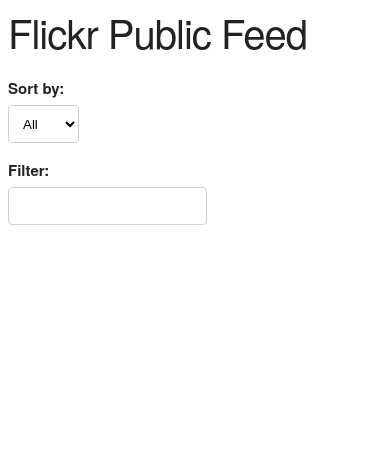
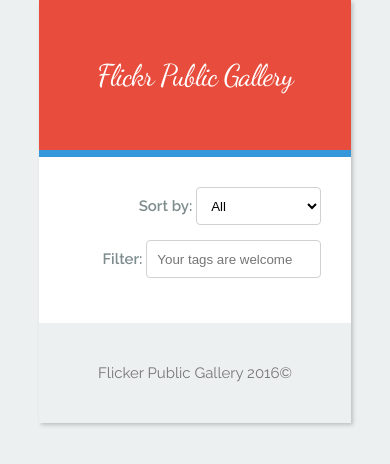
Before and after one commit to 16012jan/flickrPublicFeed, a plain HTML site: page index.html in a window 390 px wide. Drawn offline with Linux system fonts and the light colour scheme.

Commit message:
Add styles

```diff
--- a/css/main.css
+++ b/css/main.css
@@ -0,0 +1,105 @@
+@import url(https://fonts.googleapis.com/css?family=Raleway:400,600);
+@import url(https://fonts.googleapis.com/css?family=Dancing+Script);
+
+body,html,header,article,h1,h5,p {
+	margin: 0;
+	padding:0;
+}
+
+body {
+	box-shadow: 2px 2px 4px rgba(0,0,0,0.2);
+	background: #ecf0f1;
+	font-family: 'Raleway', sans-serif;
+	margin: 0 auto;
+	width: 80%;
+}
+
+header {
+	background: #e74c3c;
+	border-bottom: 7px solid #3498db;
+	height: 150px;
+	text-align: center;
+	width: 100%;
+}
+
+header h1 {
+	color: #fff;
+	font-family: 'Dancing Script', cursive;
+	font-size: 2em;
+	line-height: 150px;
+}
+
+main {
+	background: #fff;
+	overflow: auto;
+
+}
+
+form#filter {
+	margin: 0 0 0 auto;
+	width:60%;
+	text-align: center;
+	padding: 30px;
+}
+
+form#filter input {
+	width: 70%;
+}
+
+form#filter select {
+	width: 50%;
+}
+
+form#filter label {
+	color: #7f8c8d;
+	display: inline;
+}
+
+#gallery {
+	margin: 0 4%;
+	width:92%;
+}
+
+#gallery article {
+	box-shadow: 2px 2px 4px rgba(0,0,0,0.2);
+	margin-bottom: 30px;
+}
+
+#fplace a {
+	text-decoration: none;
+}
+
+.image {
+	background: #fff;
+	height: auto;
+	width: 100%;
+}
+
+.image img {
+	height: auto;
+	width: 100%;
+}
+
+.img-text {
+	color: #fff;
+	background: #3498db;
+	padding: 10px 15px;
+}
+
+footer {
+	height: 100px;
+	line-height: 100px;
+	text-align: center;
+}
+footer p{
+	color: #777;
+}
+
+@media only screen and (max-width: 700px ) {
+
+	form#filter {
+		width: 80%;
+		text-align: right;
+	}
+
+}
--- a/css/skeleton.css
+++ b/css/skeleton.css
@@ -49,7 +49,7 @@
 }
 
 /* For devices larger than 550px */
-@media (min-width: 550px) {
+@media (min-width: 700px) {
   .container {
     width: 80%; }
   .column,
--- a/index.html
+++ b/index.html
@@ -8,7 +8,7 @@
 </head>
 <body>
 	<header id="header">
-		<h1>Flickr Public Feed</h1>
+		<h1>Flickr Public Gallery</h1>
 	</header>
 
 	<main id="main-content">
@@ -26,7 +26,7 @@
 
 	    		<div class="six columns">
 	    			<label for="tag-filter">Filter:</label>
-						<input type="text" id="feedtags">
+						<input type="text" id="feedtags" placeholder="Your tags are welcome">
 					</div>
 	    	</div>
 			</form>
@@ -38,6 +38,10 @@
 		</section>
 	</main>
 
+	<footer>
+		<p>Flicker Public Gallery 2016&copy;</p>
+	</footer>
+
 	<script src="js/script.js"></script>
 
 </body>
--- a/js/script.js
+++ b/js/script.js
@@ -24,7 +24,7 @@ function drawFeed(){
 	flickrFeeds.feed
 		.sort(compare(filter))
 		.forEach(function(item, index){
-			var sourceSquare = (item.media.m).replace("_m.jpg", "_q.jpg");
+			var sourceSquare = (item.media.m).replace("_m.jpg", "_q.jpg");   // size suffix _q large square 150x150
 			var col = document.createElement('div');
   		col.className = 'three columns';
 			col.innerHTML = '\
@@ -34,8 +34,8 @@ function drawFeed(){
 	              <img src="' + sourceSquare + '" alt="picture">\
 	            </div>\
 	            <div class="img-text"> \
-	              <h5><strong>' + item.title + '</strong></h5> \
-	              <p><strong>Date: </strong>' + item.date_taken + '</p> \
+	              <h5><strong>' + trimTitle(item.title) + '</strong></h5> \
+	              <p><strong>Date: </strong>' + formatDate(item.date_taken) + '</p> \
 	            </div> \
 	          </article>\
 	        </a>';
@@ -52,16 +52,29 @@ function drawFeed(){
 	}
 }
 
+function trimTitle(str){
+	if (str.length > 12) {
+		str = str.slice(0, 12) + "...";
+	}
+	return str;
+}
+
+function formatDate(date) {
+	return new Date(date).toDateString();
+}
+
 
 var feedtags = document.getElementById('feedtags');
 feedtags.addEventListener('change', function(){
 	var url;
+
 	if (!feedtags.value) {
 		url = flickrFeeds.flickrOptions.url;
 	}else {
 		var pos = flickrFeeds.flickrOptions.url.indexOf('&tags=')
 		url = flickrFeeds.flickrOptions.url.slice(0, pos) + '&tags=' + feedtags.value;
 	}
+
 	flickrFeeds.flickrOptions.url = url;
 	init();
 }, false);
```
Lines whose indentation alone changed are shown as unchanged.
